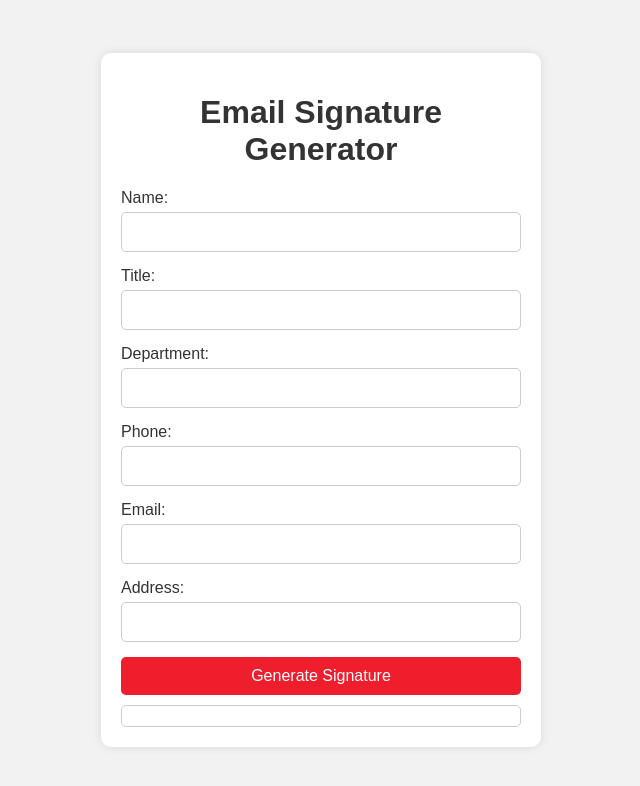
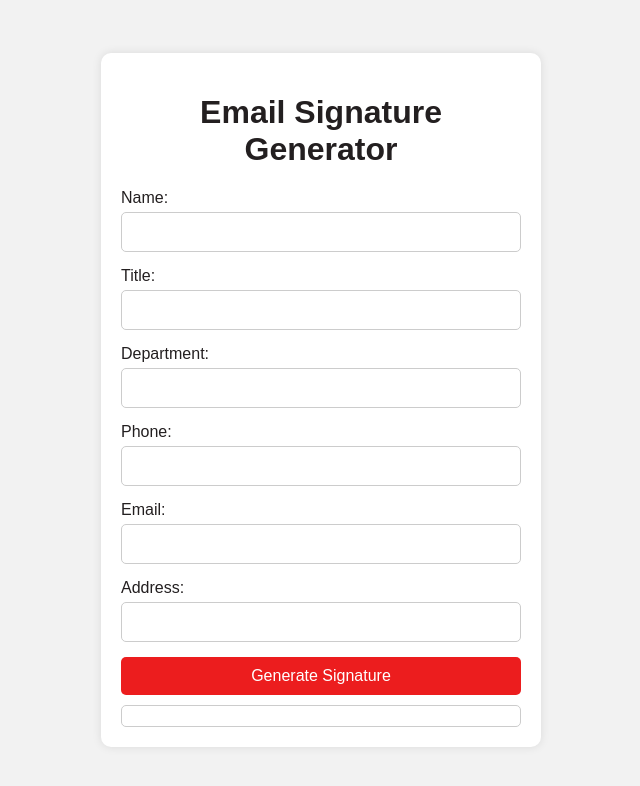
Before and after one commit to HarryGraves1312/email-signature-generator, a plain HTML site: page index.html in a window 1280 px wide. Shown: the whole page, without its empty margins (319-959 px from the left). Drawn offline with Linux system fonts and the light colour scheme.

Commit message:
Update styles.css

```diff
--- a/styles.css
+++ b/styles.css
@@ -18,7 +18,7 @@ body {
 
 h1 {
     text-align: center;
-    color: #333;
+    color: #231F20; /* Kontrastna boja (crna) */
 }
 
 form {
@@ -28,7 +28,7 @@ form {
 
 label {
     margin-bottom: 5px;
-    color: #333;
+    color: #231F20; /* Kontrastna boja (crna) */
 }
 
 input[type="text"],
@@ -43,7 +43,7 @@ input[type="email"] {
 
 button {
     padding: 10px;
-    background-color: #EE1E2D; /* Boja dugmeta */
+    background-color: #EC1D1E; /* Glavna crvena boja */
     color: #fff;
     border: none;
     border-radius: 5px;
@@ -53,7 +53,7 @@ button {
 }
 
 button:hover {
-    background-color: #cc1a26;
+    background-color: #A90F0F; /* Tamna crvena boja */
 }
 
 .signature-preview {
```
